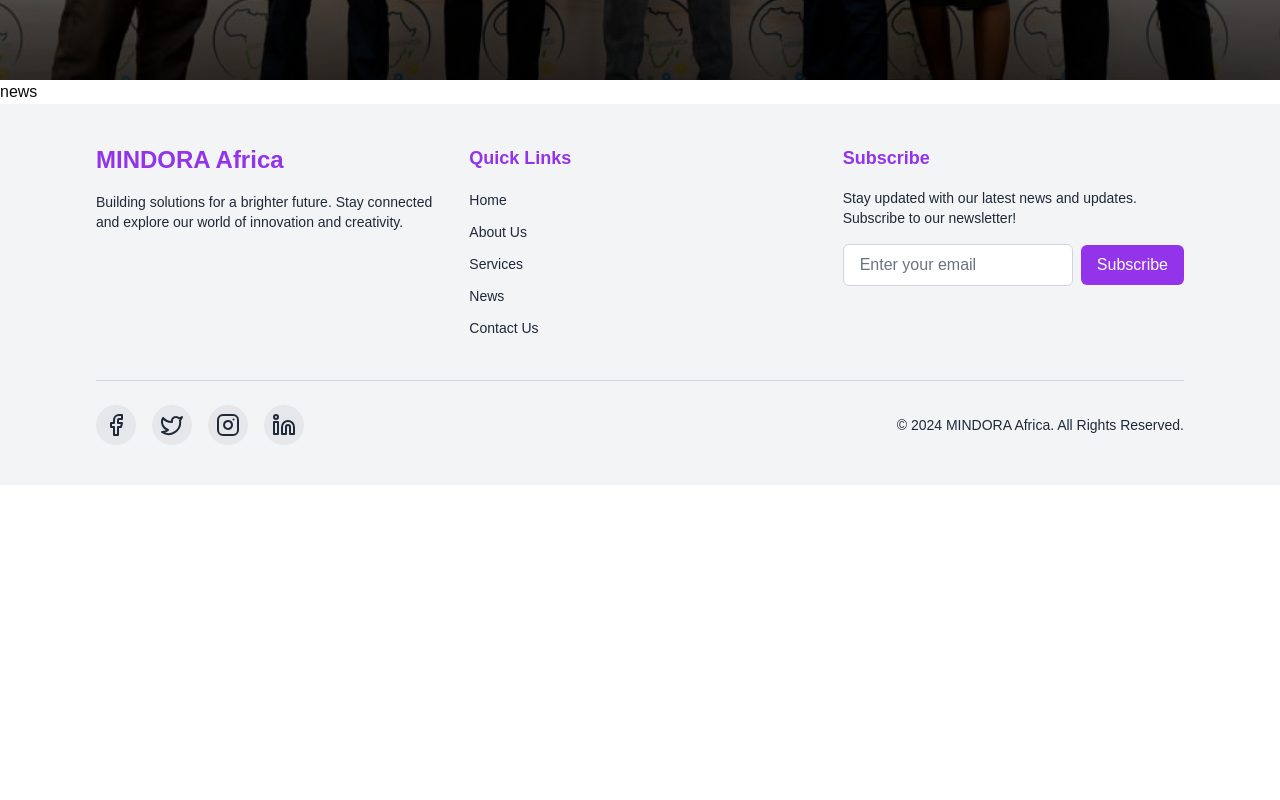
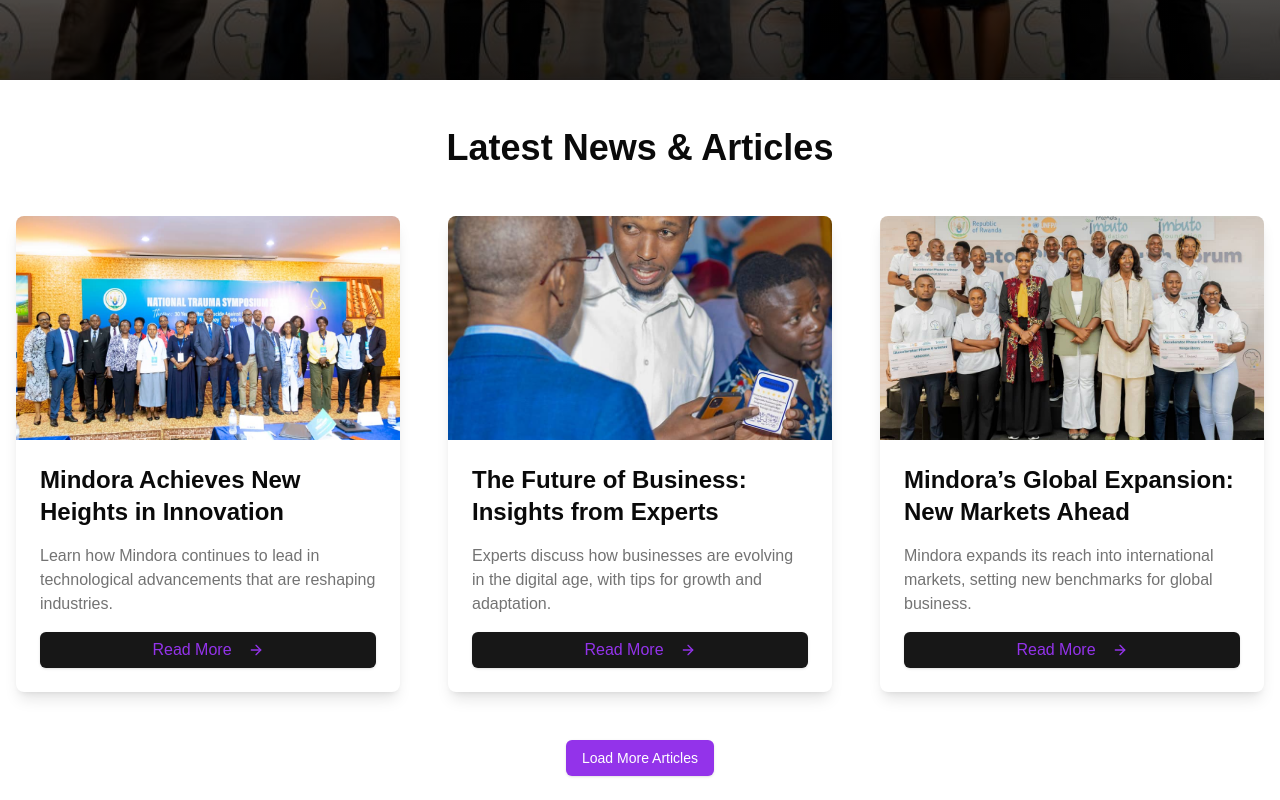
Before and after one commit to mindoraRwanda/mindora-website_v2, a Next.js app: page /news in a window 1280 px wide. Shown: the part 640-1440 px from the top of the page. Before the commit the page ends 1125 px from the top, so only its background shows below. Built offline with nearby package versions, Linux system fonts and the light colour scheme.

Commit message:
Add News page with articles section, including titles, descriptions, images, and a load more button

```diff
--- a/src/app/(md)/news/page.tsx
+++ b/src/app/(md)/news/page.tsx
@@ -1,15 +1,71 @@
-import React from 'react'
+import React from 'react';
 import TopSection from "@/components/TopSection";
+import { Button } from '@/components/ui/button';
+import { ArrowRight } from 'lucide-react';
 
 export default function News() {
+  const articles = [
+    {
+      title: 'Mindora Achieves New Heights in Innovation',
+      description: 'Learn how Mindora continues to lead in technological advancements that are reshaping industries.',
+      image: '/images/article1.jpg',
+      link: '/news/1',
+    },
+    {
+      title: 'The Future of Business: Insights from Experts',
+      description: 'Experts discuss how businesses are evolving in the digital age, with tips for growth and adaptation.',
+      image: '/images/article2.jpg',
+      link: '/news/2',
+    },
+    {
+      title: 'Mindora’s Global Expansion: New Markets Ahead',
+      description: 'Mindora expands its reach into international markets, setting new benchmarks for global business.',
+      image: '/images/article3.jpg',
+      link: '/news/3',
+    },
+  ];
+
   return (
     <>
-    <TopSection
+      {/* Top Section - Hero */}
+      <TopSection
         backgroundImage="/images/newsbg.jpg"
-        title="News and article About mindora"
+        title="News and Articles About Mindora"
         description="Explore the cutting-edge solutions we offer to empower your business."
       />
-    news
+
+      {/* Articles Section */}
+      <div className="container mx-auto px-4 py-12">
+        <h2 className="text-4xl font-extrabold text-center text-foreground mb-12">
+          Latest News & Articles
+        </h2>
+
+        <div className="grid grid-cols-1 sm:grid-cols-2 lg:grid-cols-3 gap-12">
+          {articles.map((article, index) => (
+            <div key={index} className="bg-white dark:bg-gray-800 rounded-lg shadow-lg overflow-hidden hover:scale-105 transition-transform">
+              <img src={article.image} alt={article.title} className="w-full h-56 object-cover" />
+              <div className="p-6 space-y-4">
+                <h3 className="text-2xl font-bold text-foreground dark:text-black">{article.title}</h3>
+                <p className="text-muted-foreground dark:text-gray-400">{article.description}</p>
+                <Button
+                  as="a"
+                  href={article.link}
+                  className="text-[#9333EA] hover:bg-[#9333EA]/90 text-base w-full mt-4"
+                >
+                  Read More <ArrowRight className="ml-2" />
+                </Button>
+              </div>
+            </div>
+          ))}
+        </div>
+
+        {/* Pagination or Load More Button */}
+        <div className="flex justify-center mt-12">
+          <Button className="bg-[#9333EA] text-white hover:bg-[#9333EA]/90">
+            Load More Articles
+          </Button>
+        </div>
+      </div>
     </>
-  )
+  );
 }
```
